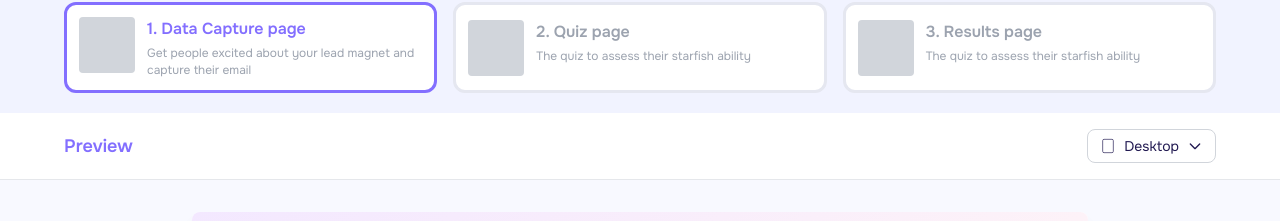
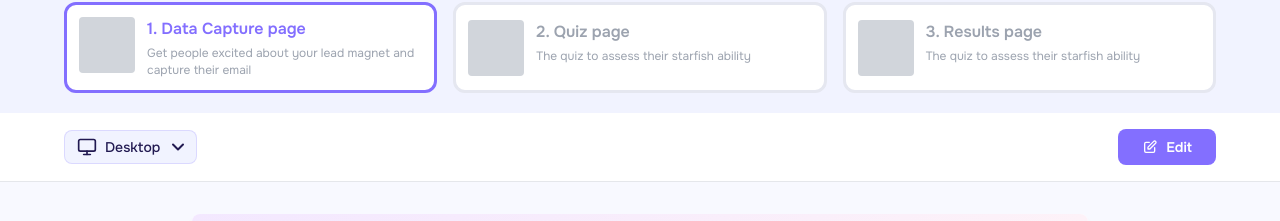
Before and after one commit to mollyreeddesign/Leads.new, a React (Vite) app: page / in a window 1280 px wide. Shown: the part 126-347 px from the top of the page. Built offline with nearby package versions, Linux system fonts and the light colour scheme.

Commit message:
feat: Cleanup for Fraser

```diff
--- a/package.json
+++ b/package.json
@@ -10,6 +10,7 @@
     "preview": "vite preview"
   },
   "dependencies": {
+    "lucide-react": "^0.555.0",
     "react": "^18.2.0",
     "react-dom": "^18.2.0"
   },
--- a/src/components/LeadMagnetPreview.tsx
+++ b/src/components/LeadMagnetPreview.tsx
@@ -1,7 +1,11 @@
 import { useState } from 'react';
 import SiteNavigation from './SiteNavigation';
 
+// Image assets - Local imports
+import imgLucideChevronDown from '../assets/chevron-down.svg';
+
 type PageType = 'dataCapture' | 'gate' | 'results';
+type DeviceType = 'mobile' | 'desktop' | 'tablet';
 
 type LeadMagnetPreviewProps = {
   onEditClick: () => void;
@@ -9,6 +13,41 @@ type LeadMagnetPreviewProps = {
 
 export default function LeadMagnetPreview({ onEditClick }: LeadMagnetPreviewProps) {
   const [activePage, setActivePage] = useState<PageType>('dataCapture');
+  const [selectedDevice, setSelectedDevice] = useState<DeviceType>('desktop');
+  const [isDropdownOpen, setIsDropdownOpen] = useState(false);
+
+  const deviceLabels = {
+    mobile: 'Mobile',
+    desktop: 'Desktop',
+    tablet: 'Tablet'
+  };
+
+  const DeviceIcon = ({ device, className = "w-5 h-5" }: { device: DeviceType; className?: string }) => {
+    if (device === 'mobile') {
+      return (
+        <svg className={className} fill="none" stroke="currentColor" viewBox="0 0 24 24">
+          <rect x="5" y="2" width="14" height="20" rx="2" ry="2" strokeWidth="2" strokeLinecap="round" strokeLinejoin="round" />
+          <line x1="12" y1="18" x2="12.01" y2="18" strokeWidth="2" strokeLinecap="round" strokeLinejoin="round" />
+        </svg>
+      );
+    }
+    if (device === 'desktop') {
+      return (
+        <svg className={className} fill="none" stroke="currentColor" viewBox="0 0 24 24">
+          <rect x="2" y="3" width="20" height="14" rx="2" ry="2" strokeWidth="2" strokeLinecap="round" strokeLinejoin="round" />
+          <line x1="8" y1="21" x2="16" y2="21" strokeWidth="2" strokeLinecap="round" strokeLinejoin="round" />
+          <line x1="12" y1="17" x2="12" y2="21" strokeWidth="2" strokeLinecap="round" strokeLinejoin="round" />
+        </svg>
+      );
+    }
+    // tablet
+    return (
+      <svg className={className} fill="none" stroke="currentColor" viewBox="0 0 24 24">
+        <rect x="4" y="2" width="16" height="20" rx="2" ry="2" strokeWidth="2" strokeLinecap="round" strokeLinejoin="round" />
+        <line x1="12" y1="18" x2="12.01" y2="18" strokeWidth="2" strokeLinecap="round" strokeLinejoin="round" />
+      </svg>
+    );
+  };
 
   return (
     <div className="bg-[#fefefe] flex flex-col w-full h-screen overflow-auto">
@@ -105,16 +144,65 @@ export default function LeadMagnetPreview({ onEditClick }: LeadMagnetPreviewProp
       {/* Preview Section Header */}
       <div className="bg-white px-6 py-4 border-b border-gray-200">
         <div className="flex items-center justify-between max-w-6xl mx-auto">
-          <h2 className="text-lg font-semibold text-brand-purple">Preview</h2>
-          <div className="flex items-center gap-2 px-3 py-1.5 border border-gray-300 rounded-lg">
+          {/* Device Selector Dropdown */}
+          <div className="relative">
+            <button
+              onClick={() => setIsDropdownOpen(!isDropdownOpen)}
+              className="bg-brand-gray border border-[rgba(131,111,255,0.2)] border-solid box-border flex gap-2 h-[34px] items-center pl-3 pr-2 py-[5px] rounded-lg hover:bg-opacity-90 transition-all cursor-pointer"
+            >
+              <DeviceIcon device={selectedDevice} className="w-5 h-5 text-brand-navy" />
+              <p className="font-medium leading-normal text-sm text-brand-navy">
+                {deviceLabels[selectedDevice]}
+              </p>
+              <div className="relative size-5">
+                <img alt="Dropdown" className="block max-w-none size-full" src={imgLucideChevronDown} />
+              </div>
+            </button>
+
+            {/* Dropdown Menu */}
+            {isDropdownOpen && (
+              <div className="absolute top-full mt-1 left-0 bg-white border border-gray-200 rounded-lg shadow-lg z-10 min-w-[180px] overflow-hidden">
+                {(['mobile', 'desktop', 'tablet'] as DeviceType[]).map((device) => (
+                  <button
+                    key={device}
+                    onClick={() => {
+                      setSelectedDevice(device);
+                      setIsDropdownOpen(false);
+                    }}
+                    className={`w-full flex items-center gap-3 px-4 py-3 text-left hover:bg-purple-50 transition-colors ${
+                      selectedDevice === device ? 'bg-purple-50' : ''
+                    }`}
+                  >
+                    <DeviceIcon
+                      device={device}
+                      className={`w-5 h-5 ${selectedDevice === device ? 'text-brand-purple' : 'text-brand-navy'}`}
+                    />
+                    <span className={`font-medium text-sm ${
+                      selectedDevice === device ? 'text-brand-purple' : 'text-brand-navy'
+                    }`}>
+                      {deviceLabels[device]}
+                    </span>
+                    {selectedDevice === device && (
+                      <svg className="w-4 h-4 ml-auto text-brand-purple" fill="none" stroke="currentColor" viewBox="0 0 24 24">
+                        <path strokeLinecap="round" strokeLinejoin="round" strokeWidth={2} d="M5 13l4 4L19 7" />
+                      </svg>
+                    )}
+                  </button>
+                ))}
+              </div>
+            )}
+          </div>
+
+          {/* Edit Button */}
+          <button
+            onClick={onEditClick}
+            className="bg-brand-purple text-white px-6 py-2 rounded-lg font-semibold text-sm hover:bg-opacity-90 transition-all cursor-pointer flex items-center gap-2"
+          >
             <svg className="w-4 h-4" fill="none" stroke="currentColor" viewBox="0 0 24 24">
-              <rect x="4" y="2" width="16" height="20" rx="2" />
+              <path strokeLinecap="round" strokeLinejoin="round" strokeWidth={2} d="M11 5H6a2 2 0 00-2 2v11a2 2 0 002 2h11a2 2 0 002-2v-5m-1.414-9.414a2 2 0 112.828 2.828L11.828 15H9v-2.828l8.586-8.586z" />
             </svg>
-            <span className="text-sm">Desktop</span>
-            <svg className="w-4 h-4" fill="none" stroke="currentColor" viewBox="0 0 24 24">
-              <path strokeLinecap="round" strokeLinejoin="round" strokeWidth={2} d="M19 9l-7 7-7-7" />
-            </svg>
-          </div>
+            Edit
+          </button>
         </div>
       </div>
 
--- a/src/index.css
+++ b/src/index.css
@@ -33,3 +33,19 @@ body {
 * {
   box-sizing: border-box;
 }
+
+/* Animated border glow effect */
+@keyframes border-glow {
+  0%, 100% {
+    border-color: #16F5BA;
+    box-shadow: 0 0 12px rgba(22, 245, 186, 0.4);
+  }
+  50% {
+    border-color: rgba(22, 245, 186, 0.5);
+    box-shadow: 0 0 6px rgba(22, 245, 186, 0.2);
+  }
+}
+
+.animate-border-sweep {
+  animation: border-glow 2s ease-in-out infinite;
+}
```
Also changed, not shown: src/components/EditPanel.tsx (+28 -25 lines), src/components/EditLeadMagnetPanel.tsx (indentation only), 1 other file (tests, documents, lock files or other folders).
